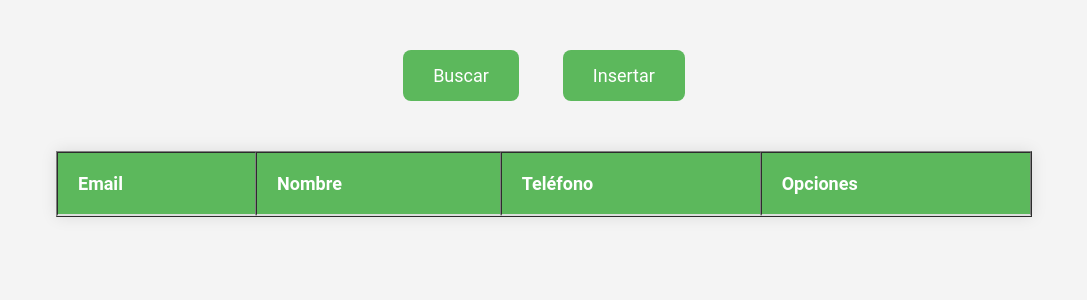
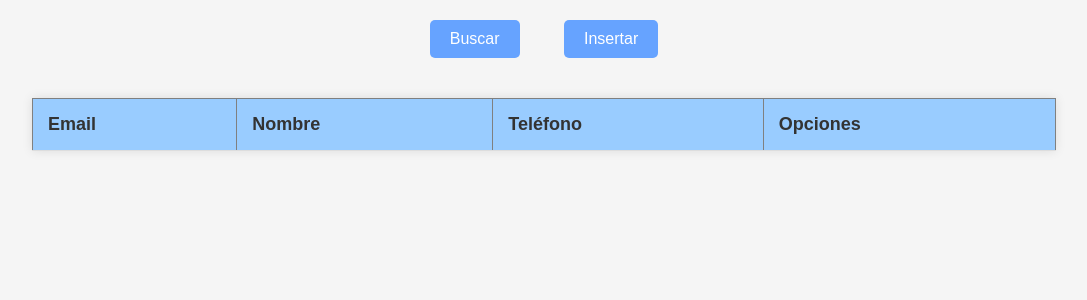
Before and after one commit to AmairaniMartinezM/frontend-, a Flask app: page / in a window 1280 px wide. Shown: the top 300 px of the page, without its empty margins (96-1183 px from the left). Run offline with Flask 3, Linux system fonts and the light colour scheme; lists and menus that the app fills with data are empty.

Commit message:
Update index.html
si

```diff
--- a/templates/index.html
+++ b/templates/index.html
@@ -1,54 +1,50 @@
 <!DOCTYPE html>
 <html lang="es">
-
 <head>
     <meta charset="UTF-8">
     <meta name="viewport" content="width=device-width, initial-scale=1.0">
     <title>Contactos</title>
     <style>
         body {
-        font-family: 'Roboto', sans-serif;
-        background-color: #f4f4f4; /* Color de fondo suave */
-        color: #444; /* Color de texto principal */
+            font-family: 'Arial', sans-serif;
+            background-color: #f5f5f5; /* Color de fondo pastel */
+            color: #333; /* Color de texto principal */
             margin: 0;
-        padding: 30px;
+            padding: 0;
             text-align: center;
         }
 
         a {
             display: inline-block;
             margin: 20px;
-        padding: 15px 30px;
+            padding: 10px 20px;
             text-decoration: none;
             color: #fff; /* Color de texto para enlaces */
-        background-color: #5cb85c; /* Color de fondo para enlaces */
-        border-radius: 8px;
+            background-color: #66a3ff; /* Color de fondo para enlaces */
+            border-radius: 5px;
             transition: background-color 0.3s;
-        font-size: 18px;
         }
 
         a:hover {
-        background-color: #4cae4c; /* Color de fondo para enlaces al pasar el ratón */
+            background-color: #4d94ff; /* Color de fondo para enlaces al pasar el ratón */
         }
 
         table {
             width: 80%;
-        margin: 30px auto;
-        border-collapse: separate;
-        border-spacing: 0;
-        box-shadow: 0 0 15px rgba(0, 0, 0, 0.1);
+            margin: 20px auto;
+            border-collapse: collapse;
+            box-shadow: 0 0 10px rgba(0, 0, 0, 0.1);
             background-color: #fff; /* Color de fondo para la tabla */
         }
 
         th, td {
-        padding: 20px;
+            padding: 15px;
             text-align: left;
-        border-bottom: 2px solid #ddd; /* Color de borde para filas de la tabla */
+            border-bottom: 1px solid #ddd; /* Color de borde para filas de la tabla */
         }
 
         th {
-        background-color: #5cb85c; /* Color de fondo para encabezados de la tabla */
-        color: #fff; /* Color de texto para encabezados de la tabla */
+            background-color: #99ccff; /* Color de fondo para encabezados de la tabla */
             font-size: 18px;
         }
 
@@ -62,22 +58,20 @@
         }
 
         button {
-        padding: 15px 30px;
-        background-color: #ff8c00; /* Color de fondo para botones */
+            padding: 8px 16px;
+            background-color: #ffb366; /* Color de fondo para botones */
             color: #fff; /* Color de texto para botones */
             border: none;
-        border-radius: 8px;
+            border-radius: 5px;
             cursor: pointer;
             transition: background-color 0.3s;
-        font-size: 18px;
         }
 
         button:hover {
-        background-color: #ff7f00; /* Color de fondo para botones al pasar el ratón */
+            background-color: #ff944d; /* Color de fondo para botones al pasar el ratón */
         }
     </style>
 </head>
-
 <body>
     <a href="buscar.html">Buscar</a>
     <a href="insertar.html">Insertar</a>
@@ -96,5 +90,4 @@
         document.body.onload = getAll();
     </script>
 </body>
-
 </html>
```
Lines whose indentation alone changed are shown as unchanged.
